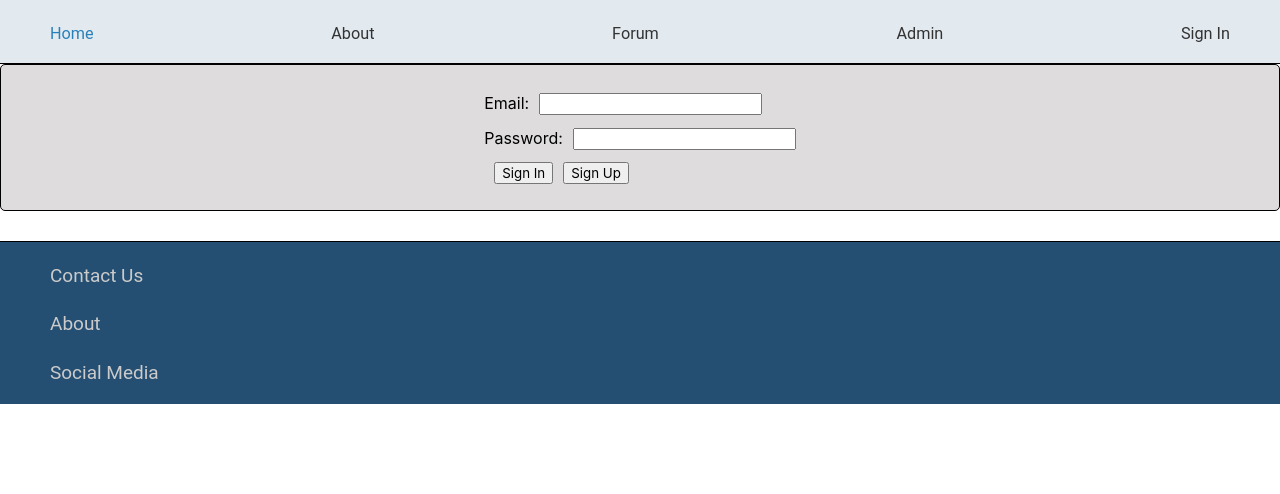
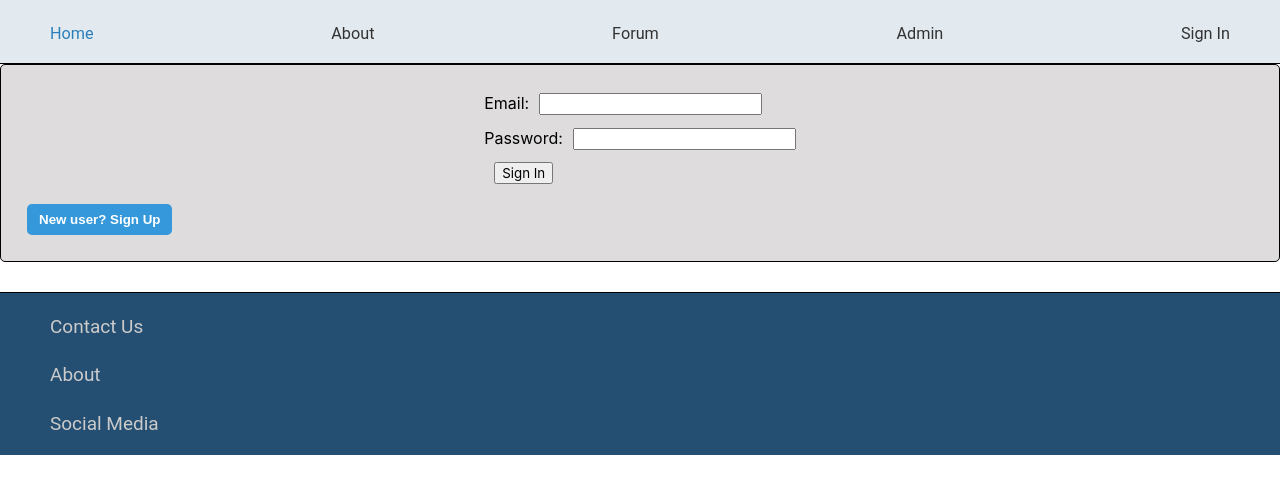
Before and after one commit to notunavailable/IS_Frontend, a Next.js app: page /Login in a window 1280 px wide. Shown: the top 494 px of the page. Built offline with nearby package versions, Linux system fonts and the light colour scheme; no server answers.

Commit message:
Added incorrect password logic and toggle between sign in and sign up.

```diff
--- a/pages/Login.js
+++ b/pages/Login.js
@@ -1,8 +1,9 @@
-import React, { useState } from 'react';
+import React, { useState, useEffect } from 'react';
 import styles from '../styles/form.module.css';
 import { signIn } from "next-auth/react"
 import { hash } from 'bcryptjs';
 import {USER_REGISTER} from '../utils/api-defs'
+import { useRouter } from 'next/router';
 
 const Login = () => {
     const [email, setEmail] = useState('');
@@ -12,26 +13,39 @@ const Login = () => {
     const [username, setUsername] = useState('');
     const [birthday, setBirthday] = useState(new Date());
 
+    const router = useRouter();
+
     const [isSignUp, setIsSignUp] = useState(false);
 
     async function onSignInSubmit() {
-        const status = await signIn('credentials', {
-            redirect: true,
-            email: email,
-            password: password,
-            callbackUrl: '/'
-        });
+        try {
+            const status = await signIn('credentials', {
+                redirect: false,
+                email: email,
+                password: password,
+                callbackUrl: '/'
+            });
+
+            if (status.error) {
+                alert(status.error);
+            } else {
+                router.push('/');
+            }
+        } catch (error) {
+            if (error.message === 'incorrect_password') {
+                alert('Incorrect password');
+            }
+        }
     }
 
     const onSignUpSubmit = async () => {
-
-        //Validation
         if (!email || !email.includes('@') || !password) {
             alert('Invalid details');
             return;
         }
+
         const hashedPassword = await hash(password, 12);
-        //POST form values
+
         const res = await fetch(USER_REGISTER(), {
             method: 'POST',
             headers: {
@@ -47,10 +61,8 @@ const Login = () => {
             }),
         });
 
-        //Await for data for any desirable next steps
         const data = await res.json();
 
-        //Sign in user
         const status = await signIn('credentials', {
             redirect: true,
             email: email,
@@ -97,33 +109,19 @@ const Login = () => {
                         />
                     </div>
                 </div>
-
             )
         }
         return;
     }
 
-    const renderSignInButton = () => {
-        if (isSignUp) {
-            return;
-        }
-        return (
-            <input
-                type="submit"
-                value="Sign In"
-                onClick={() => onSignInSubmit()}
-            />
-        )
-    }
-
     return (
         <div className={styles.container}>
             <form onSubmit={(e) => {
-                e.preventDefault()
+                e.preventDefault();
                 if (isSignUp) {
                     onSignUpSubmit();
                 } else {
-                    setIsSignUp(true);
+                    onSignInSubmit();
                 }
             }}>
                 <div className={styles.containerItem}>
@@ -144,13 +142,17 @@ const Login = () => {
                 </div>
                 {renderSignUpForm()}
                 <div className={styles.containerItem}>
-                    {renderSignInButton()}
                     <input
                         type="submit"
-                        value="Sign Up"
+                        value={isSignUp ? "Sign Up" : "Sign In"}
                     />
                 </div>
             </form>
+            <div className={styles.containerItem}>
+                <button onClick={() => setIsSignUp(!isSignUp)}>
+                    {isSignUp ? "Already registered? Sign In" : "New user? Sign Up"}
+                </button>
+            </div>
         </div>
     )
 }
--- a/pages/api/auth/[...nextauth].js
+++ b/pages/api/auth/[...nextauth].js
@@ -25,7 +25,7 @@ export default NextAuth({
 
                 if (!checkPassword) {
                     client.close();
-                    throw new Error('Incorrect password');
+                    throw new Error('incorrect_password');
                   }
 
                 // Update lastLoginDate after successful login
@@ -60,7 +60,6 @@ export default NextAuth({
         maxAge: 1 * 24 * 60 * 60, // 1d
     },
     jwt: async ({ token, user }) => {
-        console.log("NEXTAUTH_SECRET:", process.env.NEXT_AUTH_SECRET);
         if (user) token.id = user.id;
         return token;
     },
```
Lines whose indentation alone changed are shown as unchanged.
